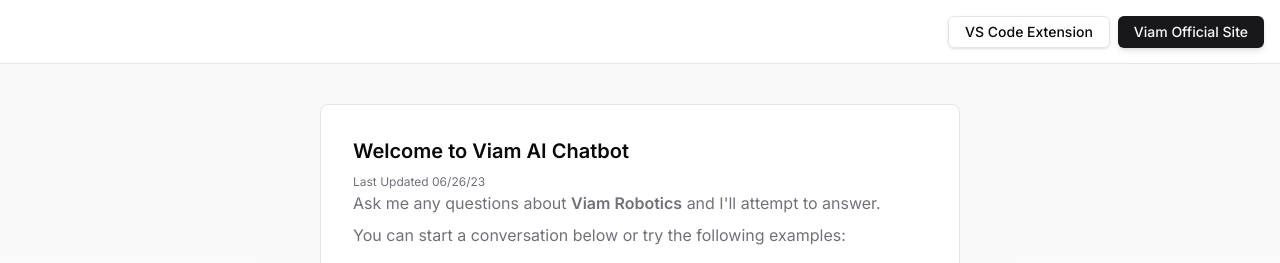
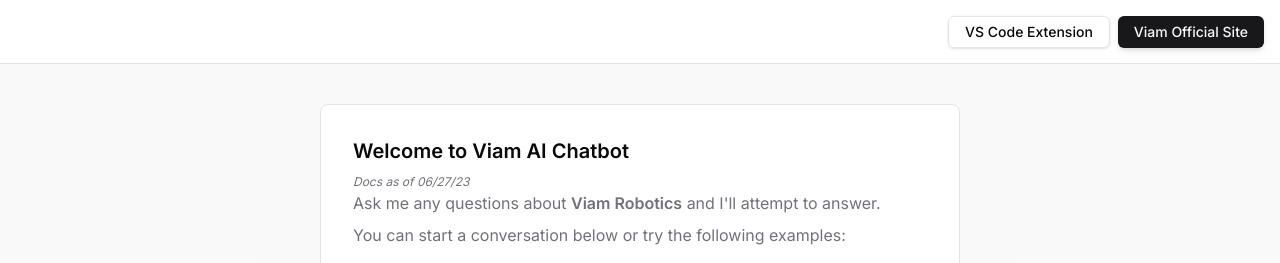
Before and after one commit to waseemhnyc/chat-with-viam-docs, a Next.js app: page / in a window 1280 px wide. Shown: the top 263 px of the page. Built offline with nearby package versions, Linux system fonts and the light colour scheme; no server answers.

Commit message:
docs as of

```diff
--- a/components/empty-screen.tsx
+++ b/components/empty-screen.tsx
@@ -29,10 +29,10 @@
         </h1>
         <p
           className={cn(
-            'text-left text-xs leading-normal text-muted-foreground'
+            'text-left text-xs italic leading-normal text-muted-foreground'
           )}
         >
-          Last Updated 06/26/23
+          Docs as of 06/27/23
         </p>
         <p className="mb-2 leading-normal text-muted-foreground">
           Ask me any questions about{' '}
```
